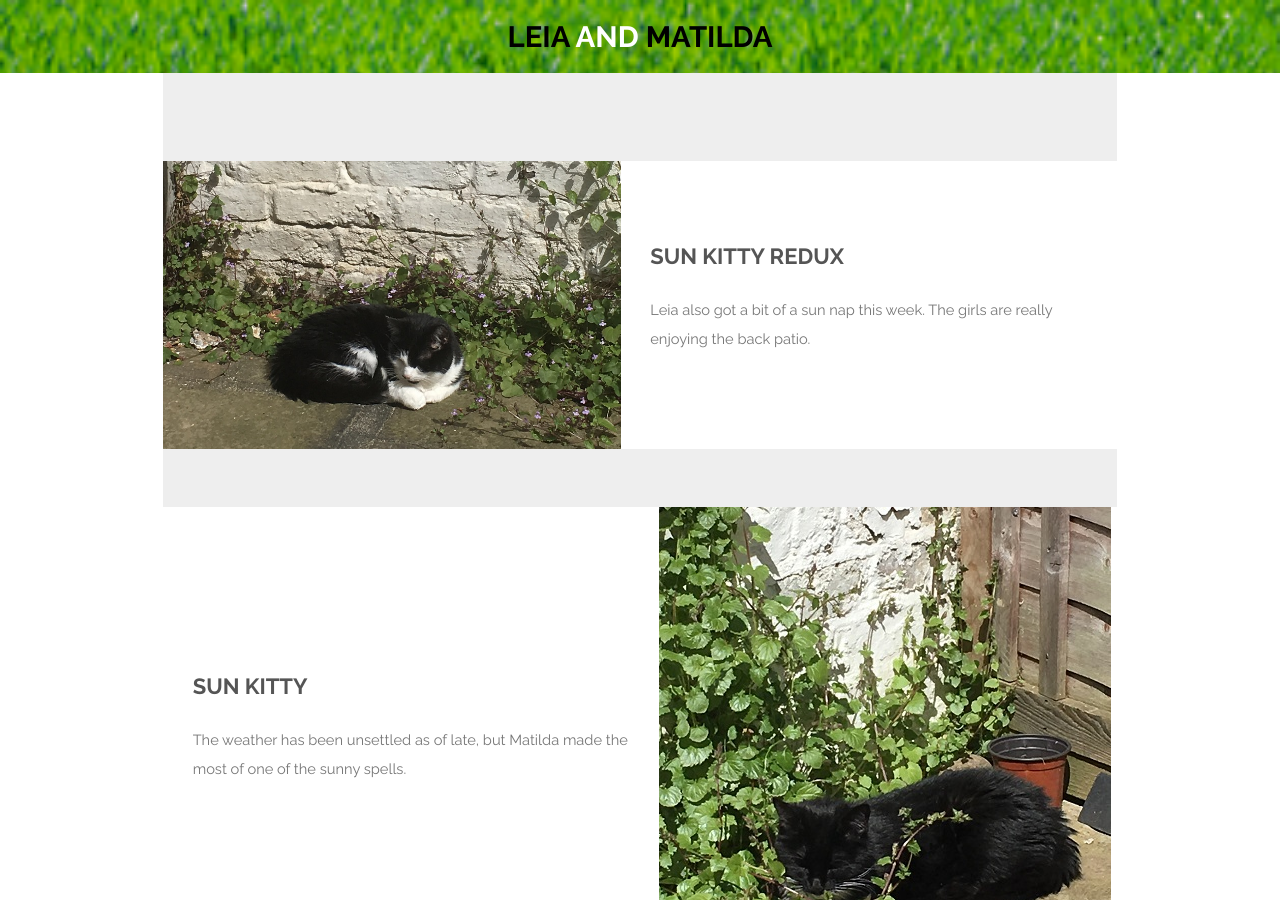
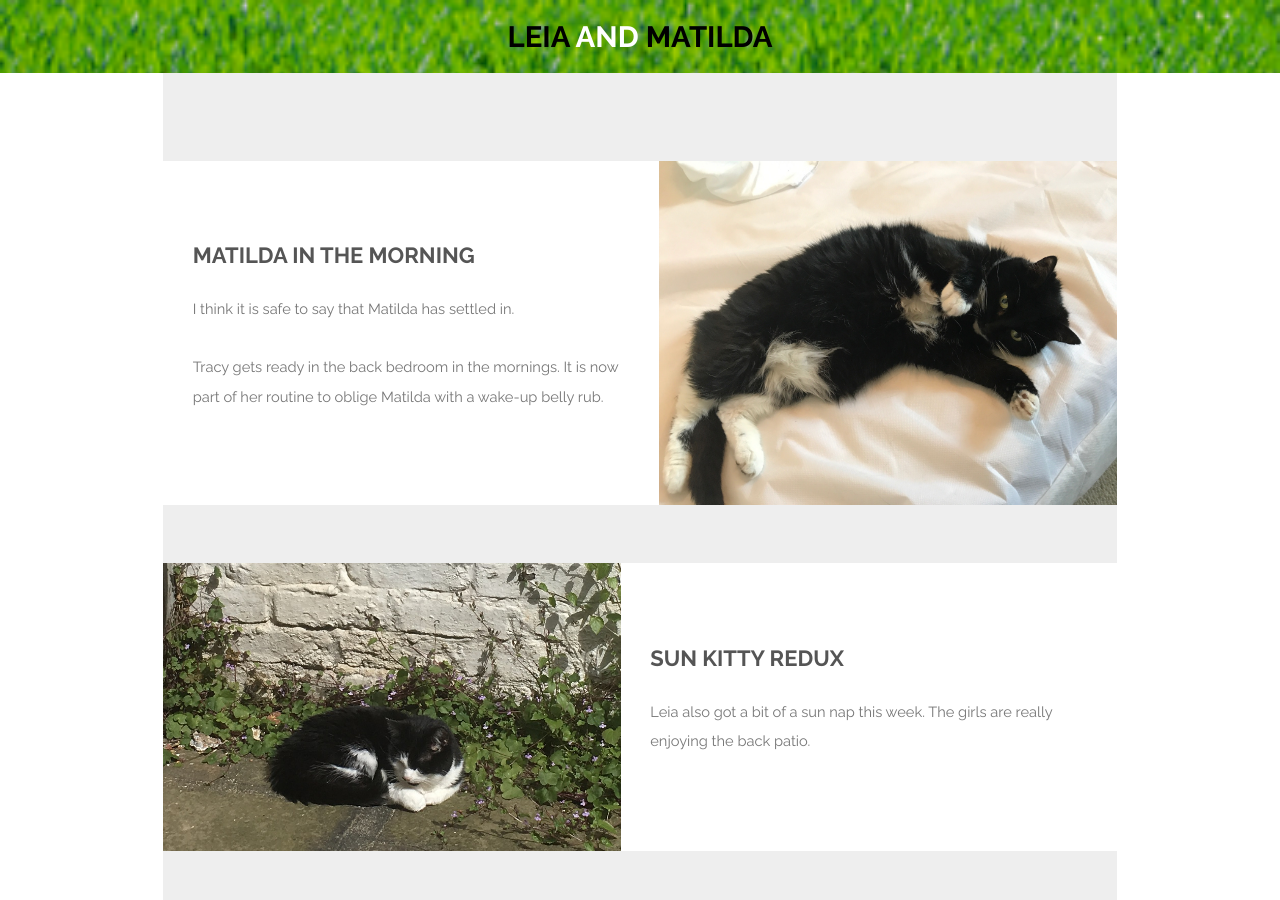
Before and after one commit to jaypalexa/leia-and-matilda, a Jekyll site: the page built from index.md, in a window 1280 px wide and 900 px high. Built offline with Jekyll 4.4.1, drawn with Linux system fonts in a browser that asks for light colours.

Commit message:
"Matilda In The Morning" post.

```diff
--- a/index.md
+++ b/index.md
@@ -6,6 +6,14 @@ description: A photo essay by Leia and Matilda
 ---
 <section id="one" class="wrapper style1">
   <div class="inner">
+    <article class="feature right">
+      <span class="image"><a href="{{ site.url }}{{ site.baseurl }}/assets/images/20170525_0739_matilda.jpg"><img src="{{ site.url }}{{ site.baseurl }}/assets/images/20170525_0739_matilda.jpg" /></a></span>
+      <div class="content">
+        <h2>Matilda In The Morning</h2>
+        <p>I think it is safe to say that Matilda has settled in.</p>
+		<p>Tracy gets ready in the back bedroom in the mornings. It is now part of her routine to oblige Matilda with a wake-up belly rub.</p>
+      </div>
+    </article>
     <article class="feature left">
       <span class="image"><a href="{{ site.url }}{{ site.baseurl }}/assets/images/20170522_1033_leia.jpg"><img src="{{ site.url }}{{ site.baseurl }}/assets/images/20170522_1033_leia.jpg" /></a></span>
       <div class="content">
```
Also changed, not shown: assets/images/20170525_0739_matilda.jpg (added).
